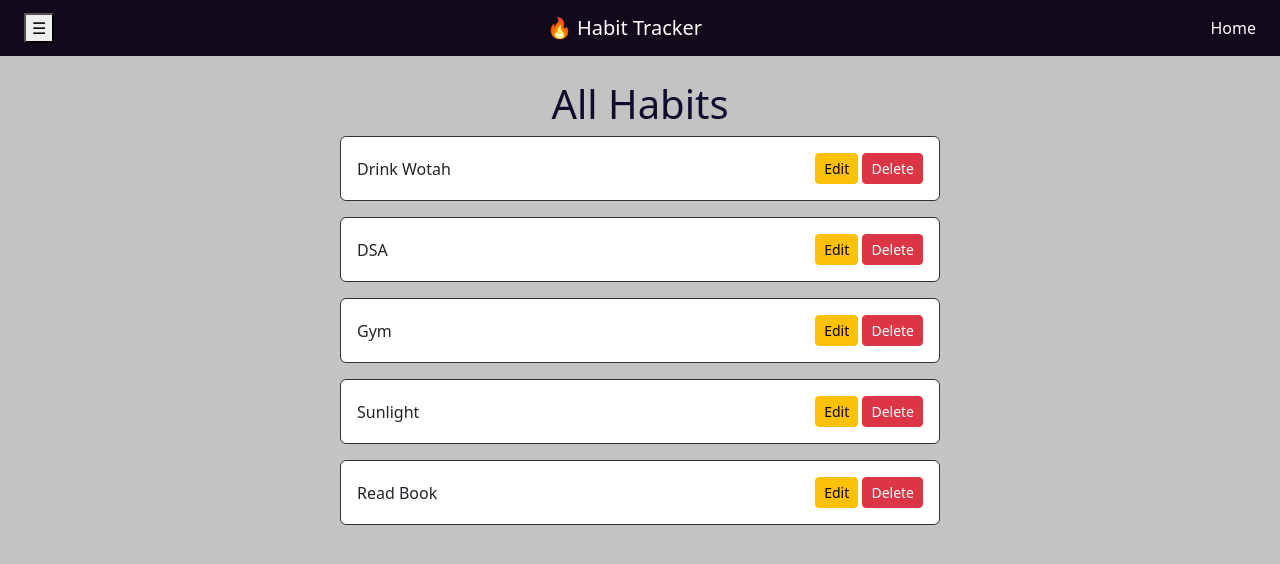
After one commit to Nyxette/habit-tracker-web, a Flask app: page /habits in a window 1280 px wide. The commit adds this page. Shown: the top 564 px of the page. Run offline with Flask 3, Linux system fonts and the light colour scheme; data comes from the database, SQL or seed files in the repository; both versions use the stored data as it was after the commit.

Commit message:
Final Habits page

```diff
--- a/app.py
+++ b/app.py
@@ -41,6 +41,28 @@ def log_habit(habit_id):
     conn.commit()
     conn.close()
     return redirect("/")
+
+@app.route("/edit/<int:habit_id>",methods=['POST'])
+def edit_habit(habit_id):
+    new_name=request.form['new_name']
+    conn=get_connection()
+    cursor=conn.cursor()
+    cursor.execute("UPDATE habits SET name=? WHERE id=?",(new_name,habit_id))
+    conn.commit()
+    conn.close()
+    return redirect("/habits")
+
+
+@app.route("/habits")
+def habits():
+    conn=get_connection()
+    cursor=conn.cursor()
+    habits=cursor.execute("SELECT * FROM habits").fetchall()
+    conn.close()
+    return render_template("habits.html",
+                           habits=habits,
+                           )
+
 
 @app.route("/stats/<int:habit_id>")
 def stats(habit_id):
--- a/templates/base.html
+++ b/templates/base.html
@@ -71,7 +71,7 @@
             <ul class="nav flex-column">
                 <li class="nav-item"><a href="/" class="nav-link text-white">🏠 Home</a></li>
                 <li class="nav-item"><a href="#" class="nav-link text-white">📊 Stats</a></li>
-                <li class="nav-item"><a href="#" class="nav-link text-white">📋 Habits</a></li>
+                <li class="nav-item"><a href="/habits" class="nav-link text-white">📋 Habits</a></li>
                 <li class="nav-item"><a href="#" class="nav-link text-white">👤 Profile</a></li>
             </ul>
         </div>
--- /dev/null
+++ b/templates/habits.html
@@ -0,0 +1,40 @@
+{% extends "base.html" %}
+{%block title %} Home {% endblock %}
+
+{% block content %}
+    <div class="d-flex flex-column align-items-center">
+        <h1>All Habits</h1>
+
+        {% for habit in habits %}
+            <div class="card mb-3" style="width: 600px;">
+                <div class="card-body d-flex justify-content-between align-items-center">
+                    <span id="name-{{habit[0]}}">{{habit[1]}}</span>
+                    <form id="form-{{habit[0]}}" action="/edit/{{habit[0]}}" method="POST" style="display:none">
+                        <input type="text" name="new_name" id="input-{{habit[0]}}" class="form-control form-control-sm d-inline" style="width:150px;">
+                        <button type="submit" class="btn btn-success btn-sm">Save</button>
+                    </form>
+                    <div>
+                        <button class="btn btn-warning btn-sm" onclick="toggleEdit({{habit[0]}}, '{{habit[1]}}')">Edit</button>
+                        <form action="/delete/{{habit[0]}}" method="POST" class="d-inline">
+                            <button type="submit" class="btn btn-danger btn-sm">Delete</button>
+                        </form>
+                    </div>
+                </div>
+            </div>
+        {%endfor%}
+
+    </div>
+
+{% endblock %}
+
+{% block scripts %}
+    <script>
+
+        function toggleEdit(id, currentName) {
+            document.getElementById("name-" + id).style.display = "none";
+            const form = document.getElementById("form-" + id);
+            form.style.display = "inline";
+            document.getElementById("input-" + id).value = currentName;
+        }
+    </script>
+    {%endblock%}
```
Also changed, not shown: habits.db.
